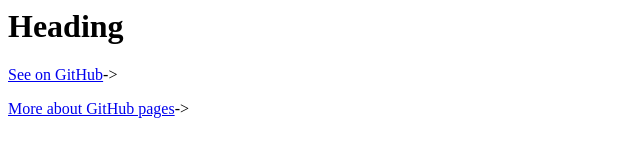
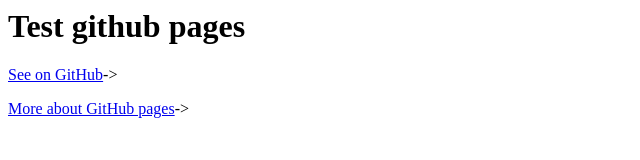
Before and after one commit to adamc00/test, a plain HTML site: page index.html in a window 1280 px wide. Shown: the whole page, without its empty margins (0-640 px from the left). Drawn offline with Linux system fonts and the light colour scheme.

Commit message:
Update index.html

```diff
--- a/index.html
+++ b/index.html
@@ -3,7 +3,7 @@
 <title>Test github pages</title>
 </head>
 <body>
-<h1>Heading</h1>
+<h1>Test github pages</h1>
 <p><a href="https://github.com/adamc00/test/tree/gh-pages/">See on GitHub</a>-></p>
 <p><a href="https://help.github.com/articles/user-organization-and-project-pages">More about GitHub pages</a>-></p>
 </body>
```
